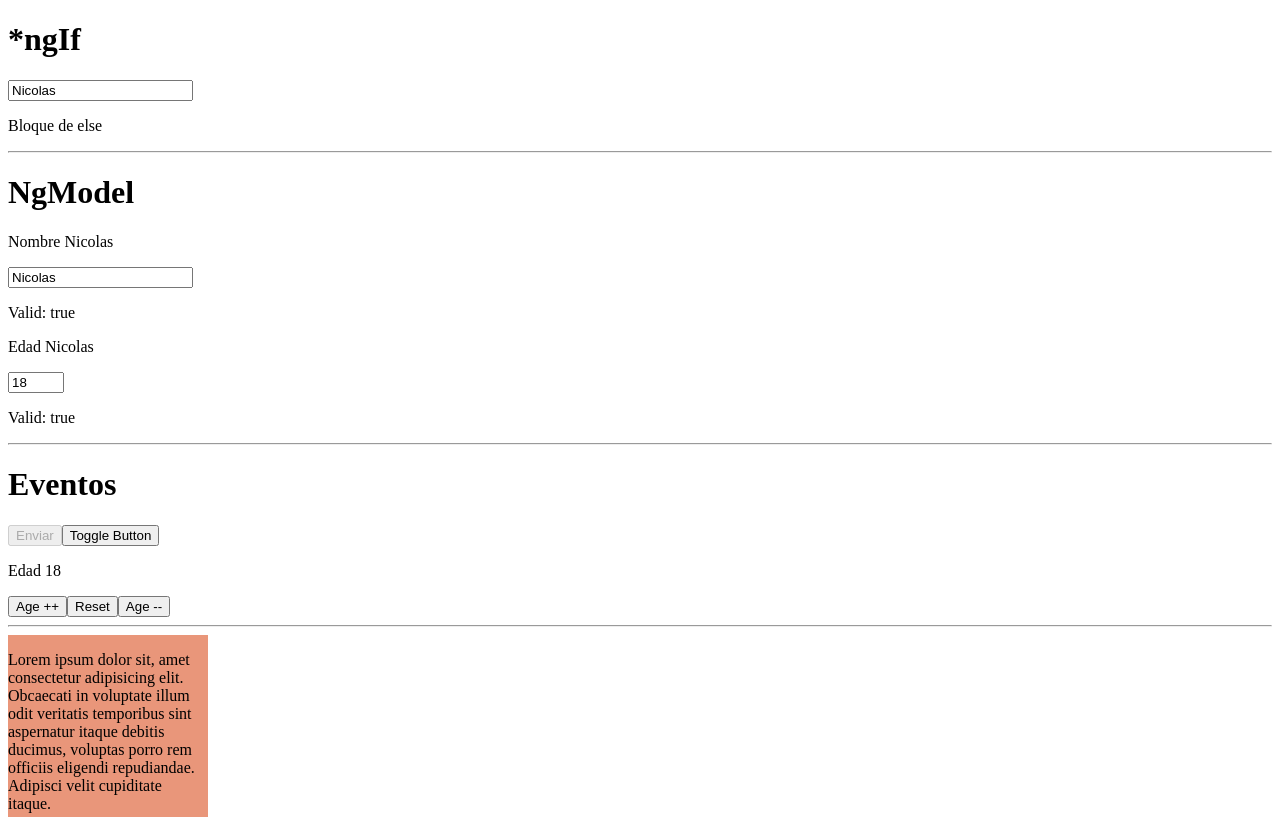
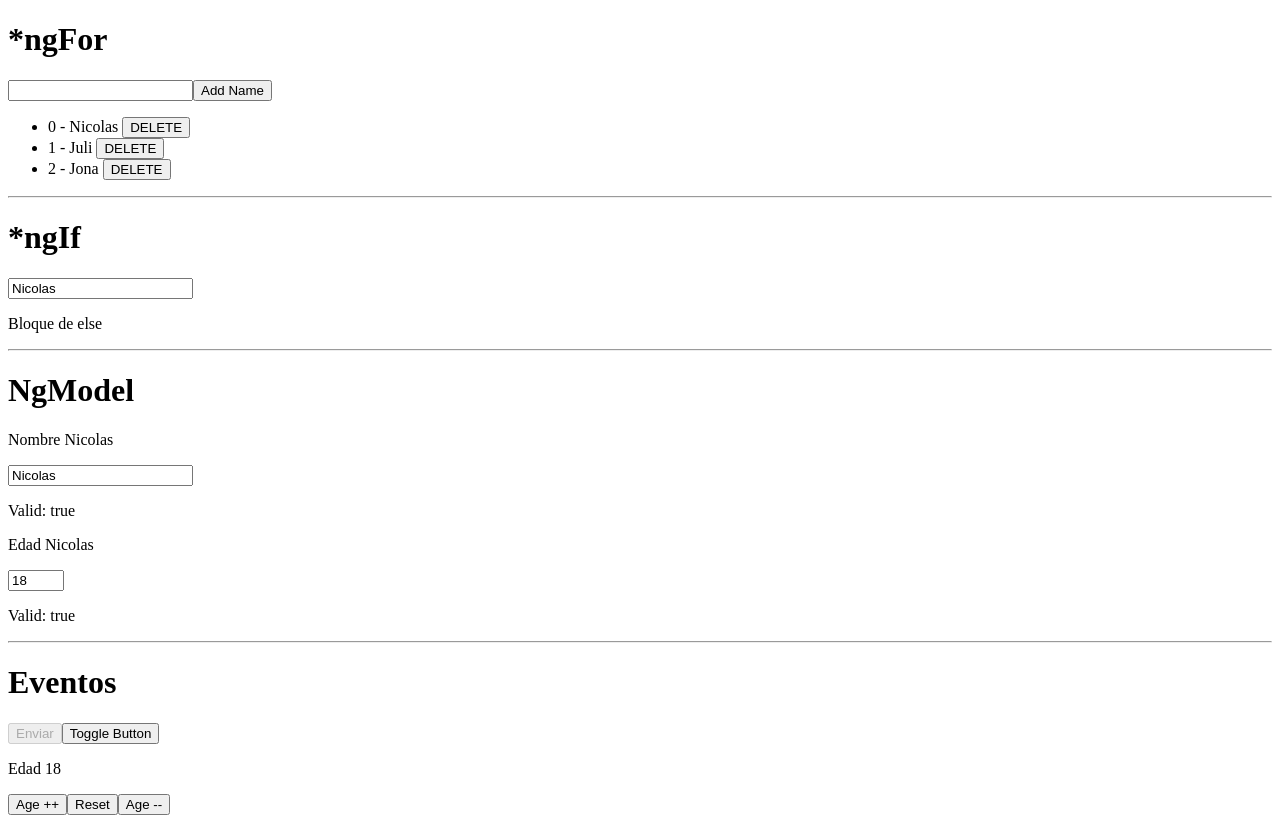
Before and after one commit to Jonagarme/CursoAngularPlatzi, an Angular app: page / in a window 1280 px wide. Shown: the top 817 px of the page. Built offline with nearby package versions, Linux system fonts and the light colour scheme.

Commit message:
ngFor, añadir nombres y eliminarlos del array

```diff
--- a/src/app/app.component.html
+++ b/src/app/app.component.html
@@ -1,3 +1,18 @@
+<h1>*ngFor</h1>
+<input type="text" required [(ngModel)]="newName" />
+<button (click)="addName()">
+  Add Name
+</button>
+<ul>
+  <li *ngIf="names.length === 0"> No hay nombres</li>
+  <li *ngFor="let name of names; index as i">
+    {{i}} - {{name}}
+    <button (click)="deleteName(i)">DELETE</button>
+  </li>
+</ul>
+
+
+<hr/>
 <h1>*ngIf</h1>
 <input type="text" required [(ngModel)]="person.name" />
 <p *ngIf="person.name === 'nicolas'">Soy Nicolas</p>
--- a/src/app/app.component.ts
+++ b/src/app/app.component.ts
@@ -15,6 +15,8 @@
     age: 18,
     avatar: 'https://www.w3schools.com/howto/img_avatar.png'
   }
+  names: string[]= ['Nicolas', 'Juli', 'Jona']
+  newName = ''
 
   toggleButton() {
     this.btnDisabled = !this.btnDisabled;
@@ -42,4 +44,13 @@
     const element = event.target as HTMLInputElement;
     this.person.name = element.value;
   }
+
+  addName(){
+    this.names.push(this.newName);
+    this.newName = ''
+  }
+
+  deleteName(index: number){
+    this.names.splice(index, 1)
+  }
 }
```
